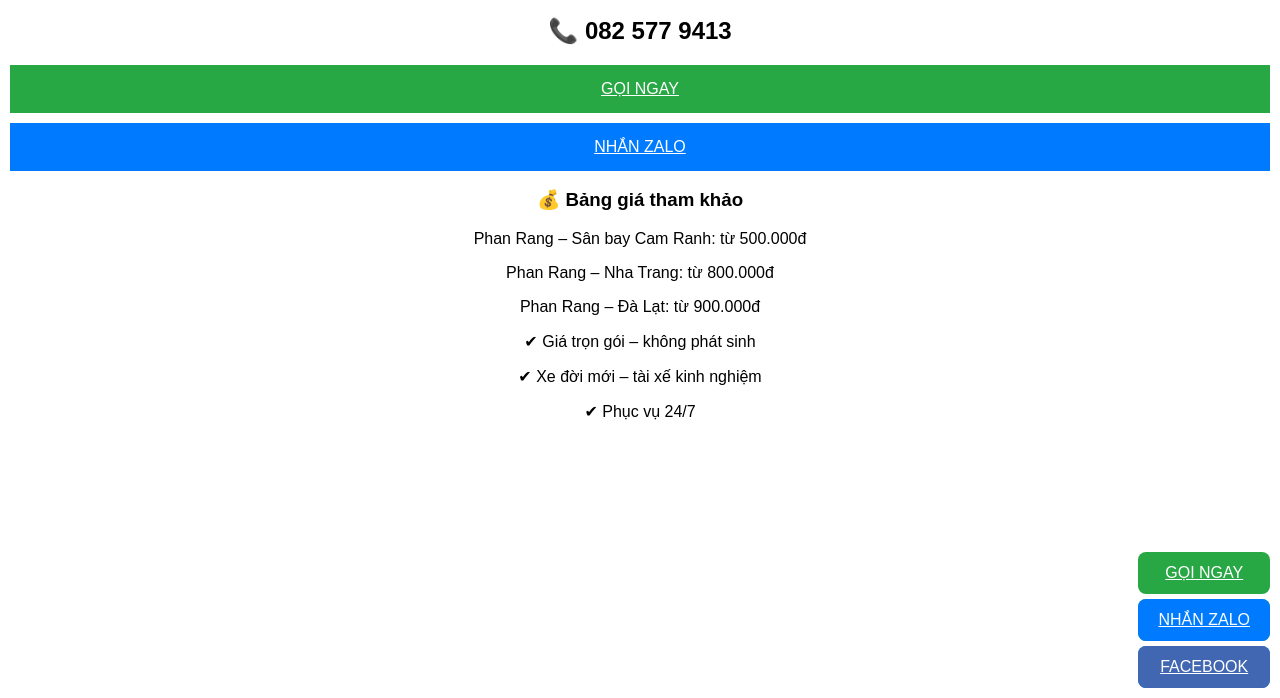
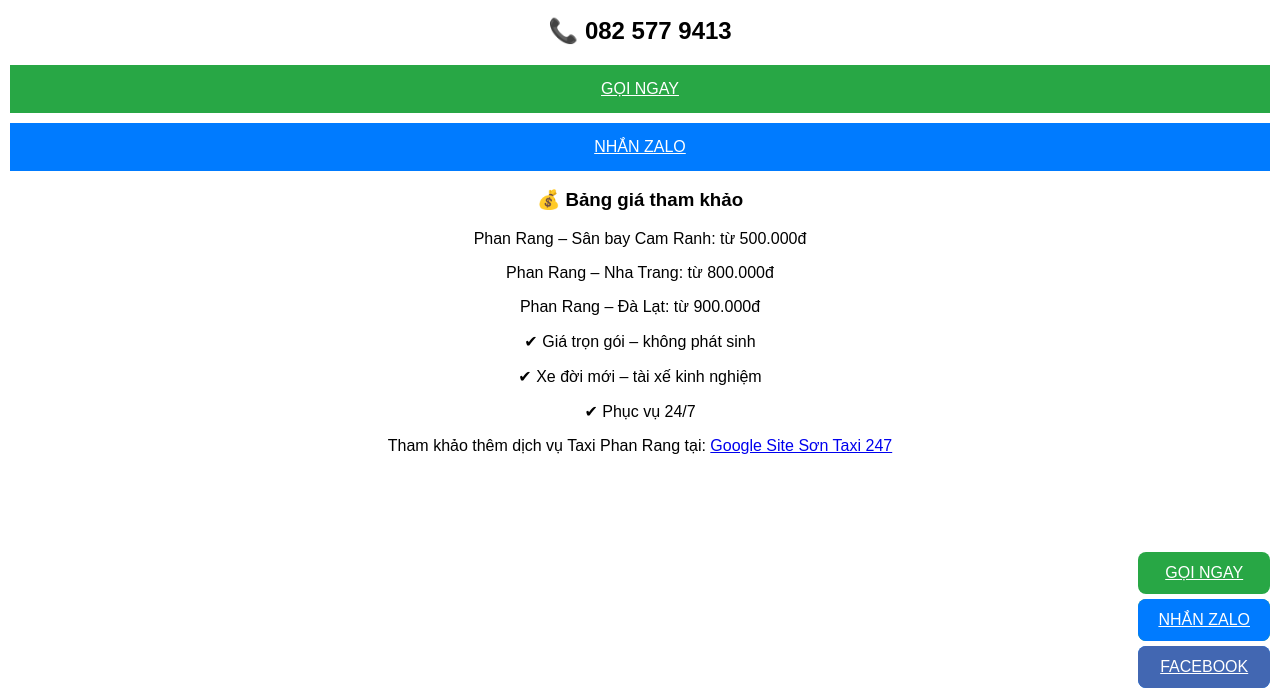
Before and after one commit to SonNguyen0l0/taxi-phan-rang, a plain HTML site: page index.html in a window 1280 px wide. Shown: the part 102-800 px from the top of the page. Drawn offline with Linux system fonts and the light colour scheme.

Commit message:
Update index.html

```diff
--- a/index.html
+++ b/index.html
@@ -62,6 +62,10 @@
   <a href="tel:0825779413" style="padding:12px 20px; background:#28a745; color:#fff; border-radius:8px; display:block; margin-bottom:5px;">GỌI NGAY</a>
   <a href="https://zalo.me/0825779413" style="padding:12px 20px; background:#007bff; color:#fff; border-radius:8px; display:block;">NHẮN ZALO</a>
 </div>
+<p>
+Tham khảo thêm dịch vụ Taxi Phan Rang tại:
+<a href="https://sites.google.com/view/son-taxi-phan-rang/trang-ch%E1%BB%A7" target="_blank">Google Site Sơn Taxi 247</a>
+</p>
 
 <script type="application/ld+json">
 {
```
